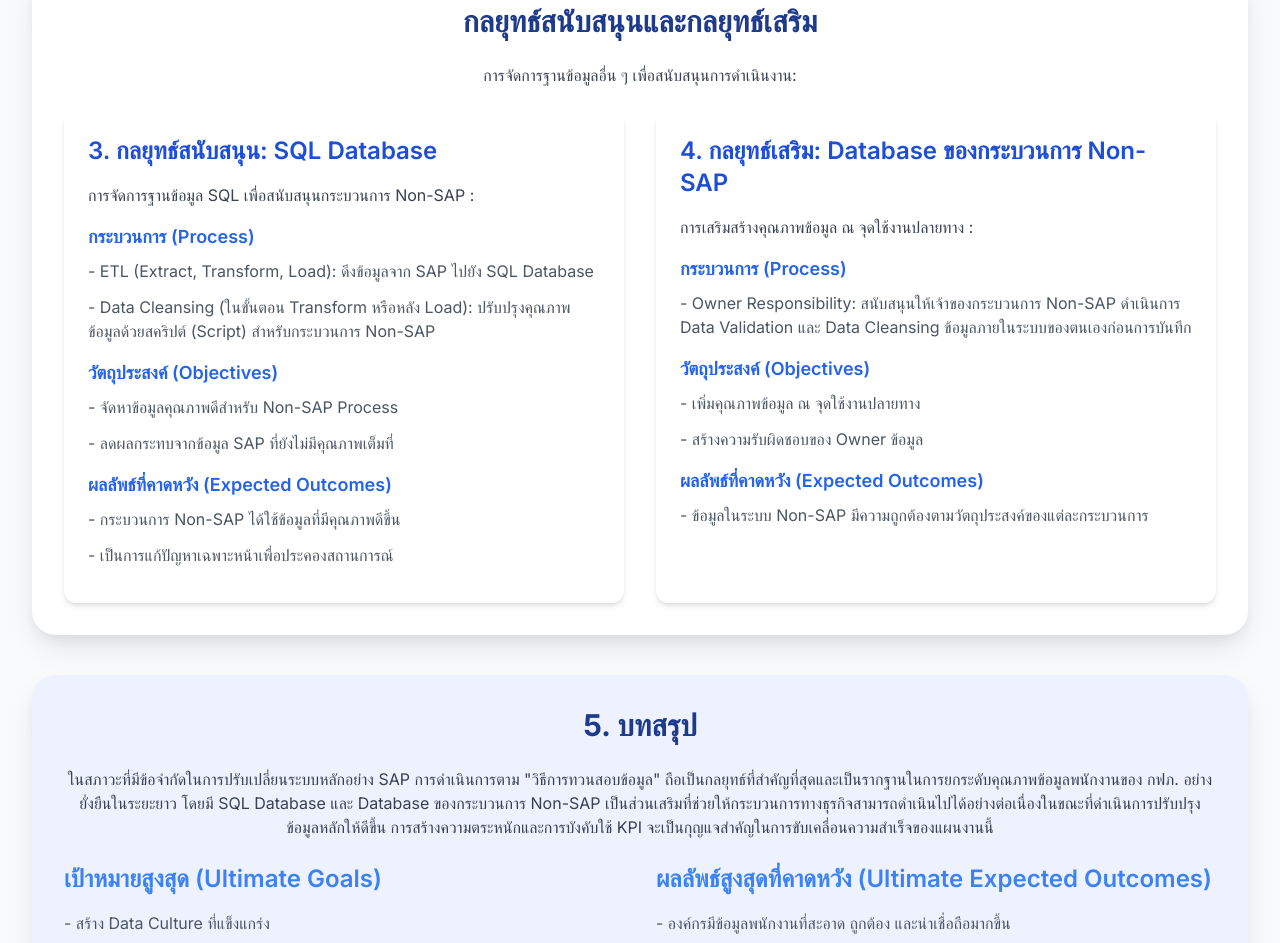
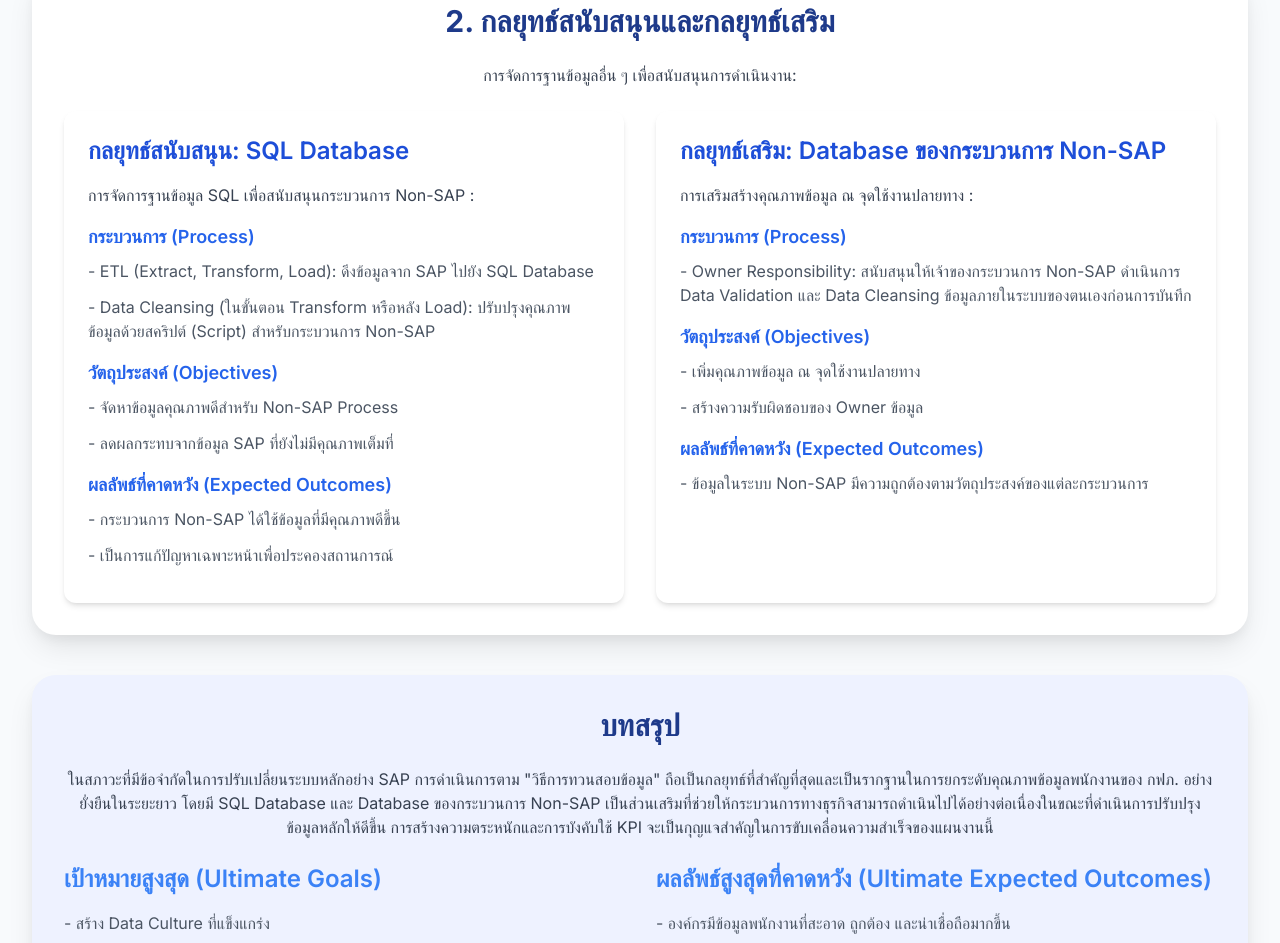
Before and after one commit to mastergardz/data, a plain HTML site: page hr_data.html in a window 1280 px wide. Shown: the part 1705-2648 px from the top of the page. Drawn offline with nearby package versions, Linux system fonts and the light colour scheme.

Commit message:
Update hr_data.html

```diff
--- a/hr_data.html
+++ b/hr_data.html
@@ -110,7 +110,7 @@
     <main class="container mx-auto p-4 sm:p-6 lg:p-8">
         <!-- 1. ปัญหาหลักและข้อจำกัดปัจจุบัน -->
         <section id="problems" class="section-card">
-            <h2 class="section-title text-3xl text-center">1. ปัญหาหลักและข้อจำกัดปัจจุบัน</h2>
+            <h2 class="section-title text-3xl text-center">ปัญหาหลักและข้อจำกัดปัจจุบัน</h2>
             <p class="text-gray-700 mb-6 text-center">
                 นี่คือสถานการณ์และความท้าทายที่เรากำลังเผชิญอยู่ในการบริหารจัดการข้อมูล HR :
             </p>
@@ -151,7 +151,7 @@
 
         <!-- 2. กลยุทธ์หลัก: การทวนสอบข้อมูล -->
         <section id="strategy-main" class="section-card bg-blue-50">
-            <h2 class="section-title text-3xl text-center">2. กลยุทธ์หลัก: การทวนสอบข้อมูล (Data Verification Method) สำหรับ SAP</h2>
+            <h2 class="section-title text-3xl text-center">1. กลยุทธ์หลัก: การทวนสอบข้อมูล (Data Verification Method) สำหรับ SAP</h2>
             <p class="text-gray-700 mb-6 text-center">
                 นี่คือหัวใจสำคัญในการขับเคลื่อนคุณภาพข้อมูลอย่างยั่งยืนในระยะยาว :
             </p>
@@ -201,14 +201,14 @@
 
         <!-- 3 & 4. กลยุทธ์สนับสนุนและเสริม -->
         <section id="strategies" class="section-card">
-            <h2 class="section-title text-3xl text-center">กลยุทธ์สนับสนุนและกลยุทธ์เสริม</h2>
+            <h2 class="section-title text-3xl text-center">2. กลยุทธ์สนับสนุนและกลยุทธ์เสริม</h2>
             <p class="text-gray-700 mb-6 text-center">
                 การจัดการฐานข้อมูลอื่น ๆ เพื่อสนับสนุนการดำเนินงาน:
             </p>
             <div class="grid grid-cols-1 lg:grid-cols-2 gap-8">
                 <!-- 3. กลยุทธ์สนับสนุน: SQL Database -->
                 <div class="bg-white p-6 rounded-xl shadow-md hover:shadow-lg transition duration-300 transform hover:scale-105">
-                    <h3 class="sub-section-title text-2xl text-blue-700 mb-4">3. กลยุทธ์สนับสนุน: SQL Database</h3>
+                    <h3 class="sub-section-title text-2xl text-blue-700 mb-4">กลยุทธ์สนับสนุน: SQL Database</h3>
                     <p class="text-gray-700 mb-4">
                         การจัดการฐานข้อมูล SQL เพื่อสนับสนุนกระบวนการ Non-SAP :
                     </p>
@@ -243,7 +243,7 @@
 
                 <!-- 4. กลยุทธ์เสริม: Database ของกระบวนการ Non-SAP -->
                 <div class="bg-white p-6 rounded-xl shadow-md hover:shadow-lg transition duration-300 transform hover:scale-105">
-                    <h3 class="sub-section-title text-2xl text-blue-700 mb-4">4. กลยุทธ์เสริม: Database ของกระบวนการ Non-SAP</h3>
+                    <h3 class="sub-section-title text-2xl text-blue-700 mb-4">กลยุทธ์เสริม: Database ของกระบวนการ Non-SAP</h3>
                     <p class="text-gray-700 mb-4">
                         การเสริมสร้างคุณภาพข้อมูล ณ จุดใช้งานปลายทาง :
                     </p>
@@ -274,7 +274,7 @@
 
         <!-- 5. บทสรุป -->
         <section id="conclusion" class="section-card bg-indigo-50">
-            <h2 class="section-title text-3xl text-center">5. บทสรุป</h2>
+            <h2 class="section-title text-3xl text-center">บทสรุป</h2>
             <p class="text-gray-700 mb-6 text-center">
                 ในสภาวะที่มีข้อจำกัดในการปรับเปลี่ยนระบบหลักอย่าง SAP การดำเนินการตาม "วิธีการทวนสอบข้อมูล" ถือเป็นกลยุทธ์ที่สำคัญที่สุดและเป็นรากฐานในการยกระดับคุณภาพข้อมูลพนักงานของ กฟภ. อย่างยั่งยืนในระยะยาว โดยมี SQL Database และ Database ของกระบวนการ Non-SAP เป็นส่วนเสริมที่ช่วยให้กระบวนการทางธุรกิจสามารถดำเนินไปได้อย่างต่อเนื่องในขณะที่ดำเนินการปรับปรุงข้อมูลหลักให้ดีขึ้น การสร้างความตระหนักและการบังคับใช้ KPI จะเป็นกุญแจสำคัญในการขับเคลื่อนความสำเร็จของแผนงานนี้
             </p>
```
